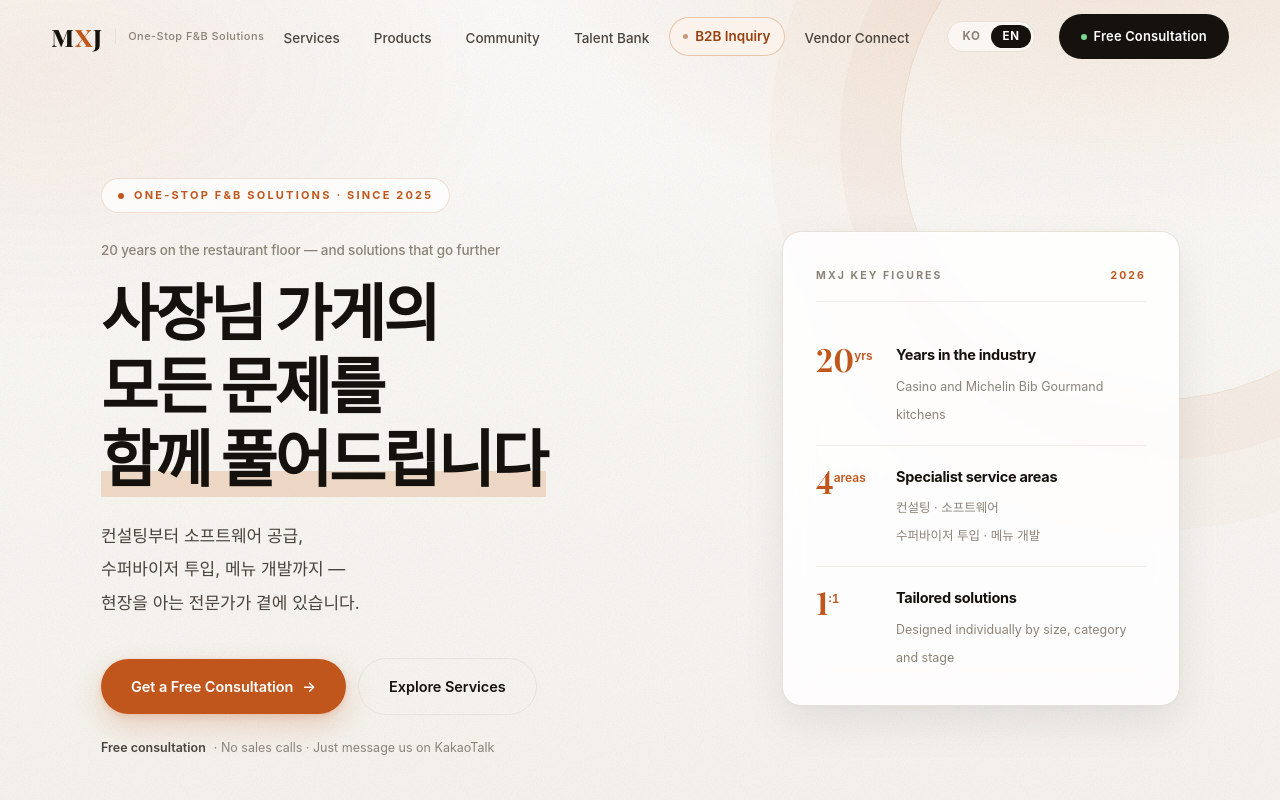
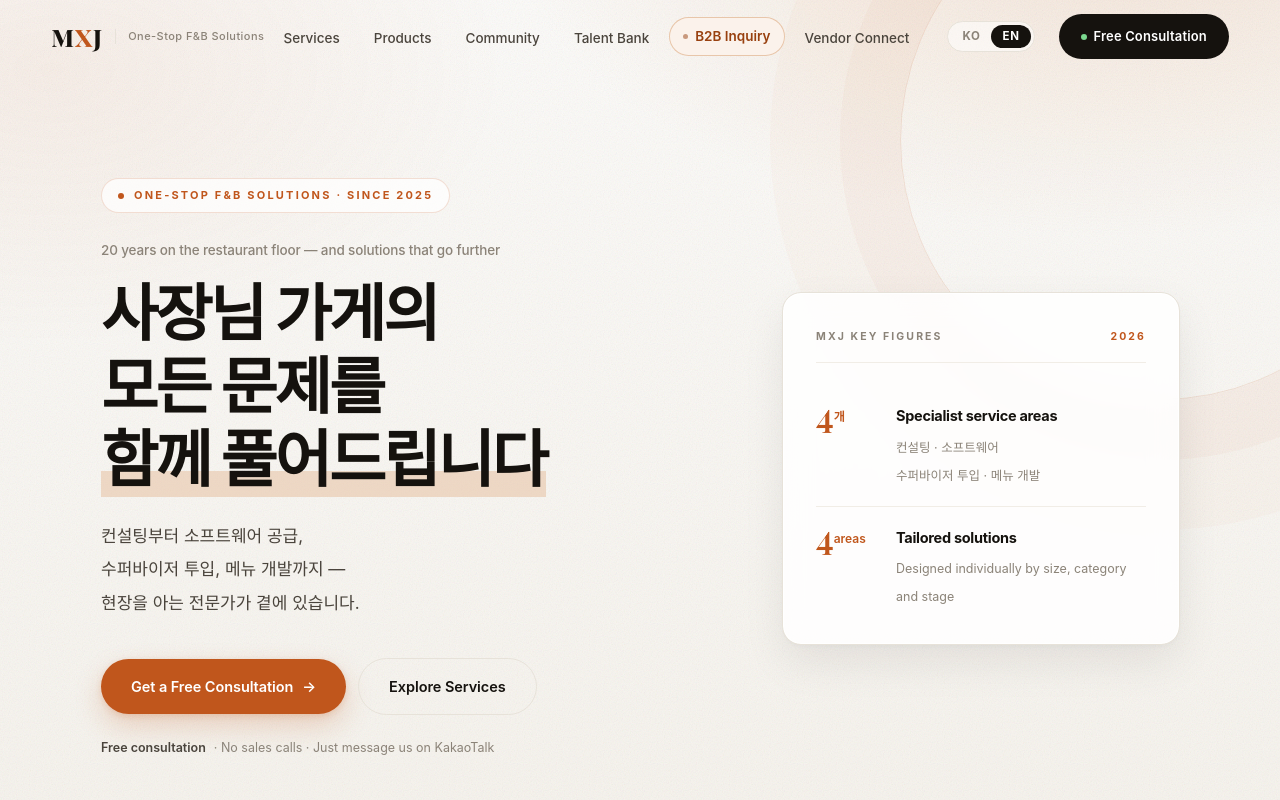
Before and after one commit to mijin880328-pixel/mxj-homepage, a plain HTML site: page index.html in a window 1280 px wide. Shown: the top 800 px of the page. Drawn offline with nearby package versions, Linux system fonts and the light colour scheme; a web font is replaced by a local one.

Commit message:
첫 화면 핵심 지표 20년 중복 제거

```diff
--- a/index.html
+++ b/index.html
@@ -1054,13 +1054,6 @@ footer {
       <div class="hero-card-label">MXJ 핵심 지표 <span>2026</span></div>
       <ul class="credential-list">
         <li class="credential-item">
-          <div class="cred-num">20<sup>년</sup></div>
-          <div class="cred-text">
-            <strong data-en="Years in the industry">외식업 현장 경력</strong>
-            <span data-en="Casino and Michelin Bib Gourmand kitchens">카지노 및 미쉐린 빕구르망 주방을 거침</span>
-          </div>
-        </li>
-        <li class="credential-item">
           <div class="cred-num">4<sup>개</sup></div>
           <div class="cred-text">
             <strong>전문 서비스 영역</strong>
```
